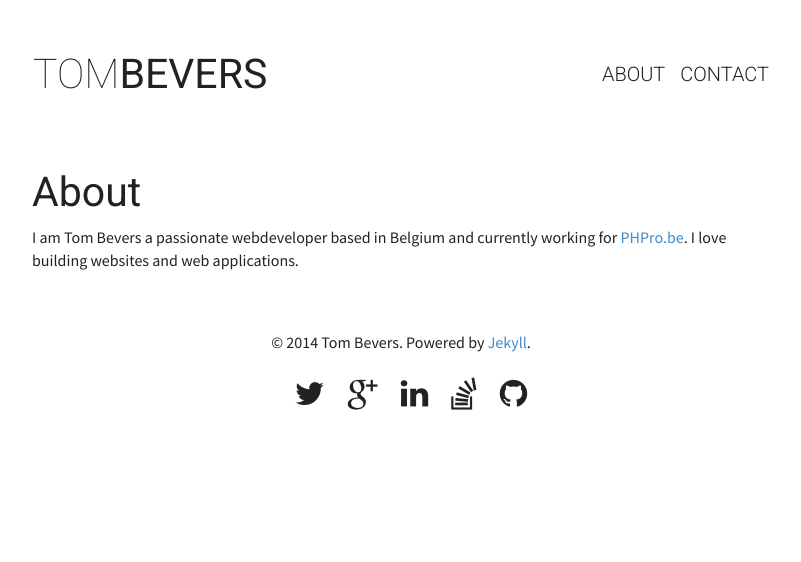
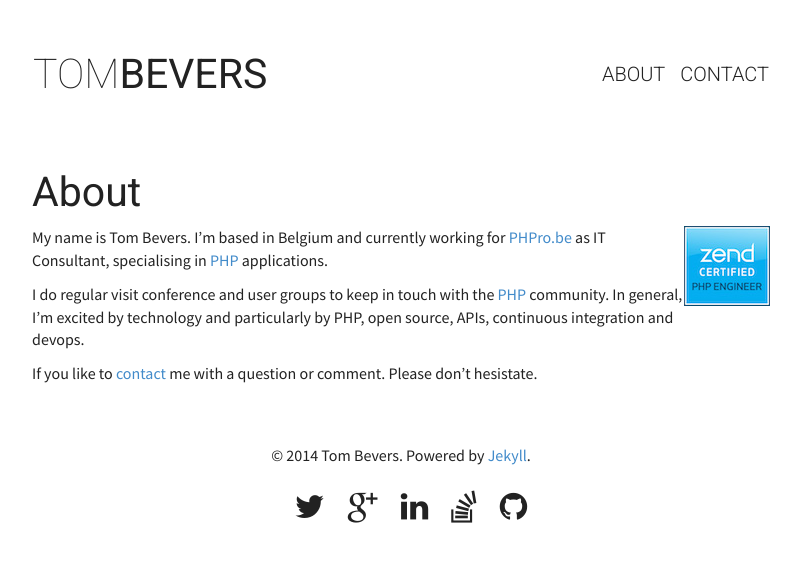
Before and after one commit to tombevers/tombevers.me, a Jekyll site: the page built from about/index.markdown, in a window 1280 px wide. Shown: the top 562 px of the page, without its empty margins (239-1040 px from the left). Built offline with Jekyll 4.4.1, drawn with Linux system fonts in a browser that asks for light colours.

Commit message:
Update the about page

```diff
--- a/_config.yml
+++ b/_config.yml
@@ -2,7 +2,7 @@ title:            Tom Bevers
 description:      Personal blog of Tom Bevers
 url:              http://tombevers.me
 markdown:         kramdown
-pygments:         true
+highlighter:         true
 permalink:        /:year/:month/:day/:title
 # Owner/author information
 owner:
--- a/about/index.markdown
+++ b/about/index.markdown
@@ -3,4 +3,11 @@ layout: default
 title: About
 ---
 #About
-I am Tom Bevers a passionate webdeveloper based in Belgium and currently working for [PHPro.be](http://phpro.be). I love building websites and web applications.
+
+[![Zend Certified PHP Engineer](/assets/img/zce-php-engineer-logo.jpg){: .pull-right}](http://www.zend.com/en/yellow-pages/ZEND025539)
+
+My name is Tom Bevers. I'm based in Belgium and currently working for [PHPro.be](http://phpro.be) as IT Consultant, specialising in [PHP](http://php.net) applications.
+
+I do regular visit conference and user groups to keep in touch with the [PHP](http://php.net) community. In general, I'm excited by technology and particularly by PHP, open source, APIs, continuous integration and devops.
+
+If you like to [contact](/contact) me with a question or comment. Please don't hesistate.
--- a/contact/index.markdown
+++ b/contact/index.markdown
@@ -3,4 +3,5 @@ layout: default
 title: Contact
 ---
 #Contact
-You can leave me a message on one of the social networks below.
+
+If you have any questions or comments, leave a message on one of the social networks below and get in touch with me. I'm looking forward to your message.
```
Also changed, not shown: assets/img/zce-php-engineer-logo.jpg (added).
